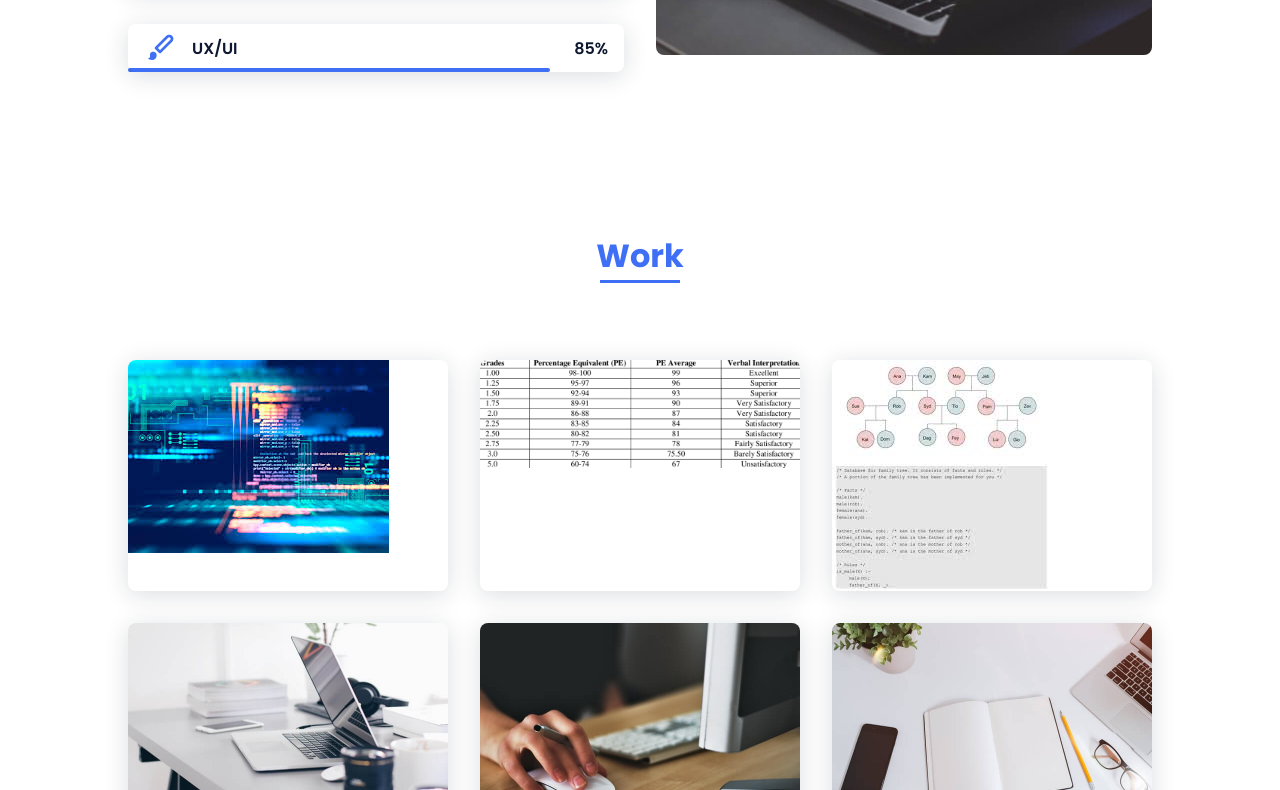
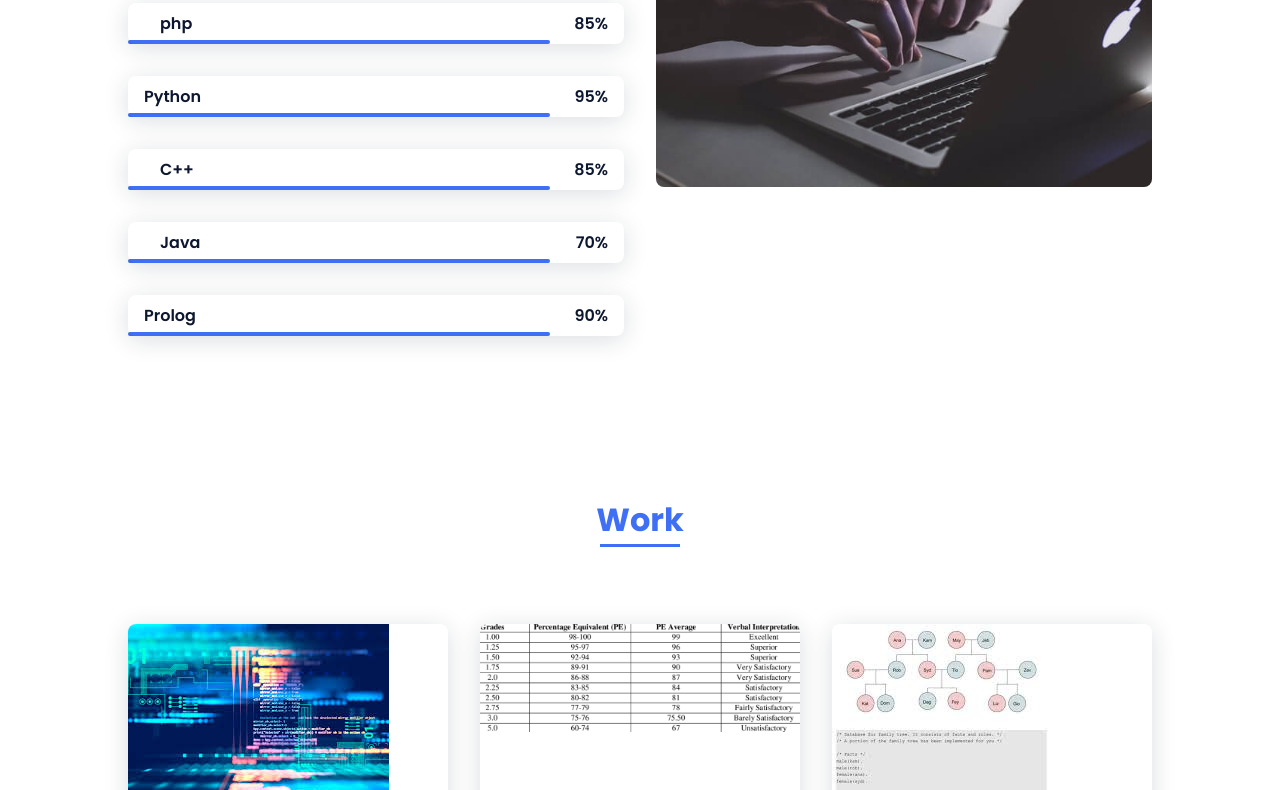
Before and after one commit to NellyNashie/portfolio, a plain HTML site: page index.html in a window 1280 px wide. Shown: the part 1738-2528 px from the top of the page. Drawn offline with nearby package versions, Linux system fonts and the light colour scheme.

Commit message:
portfolio1

```diff
--- a/index.html
+++ b/index.html
@@ -39,7 +39,7 @@
             <!--===== HOME =====-->
             <section class="home bd-grid" id="home">
                 <div class="home__data">
-                    <h1 class="home__title">Hi,<br>I'am <span class="home__title-color">Nelly Nashipae</span><br>id 670057 <span class="home__title"><br>Fundamentals of Programming</span></h1>
+                    <h1 class="home__title">Hi,<br>I'am <span class="home__title-color">Nelly Nashipae</span><br>I'm a <span class="home__title"><br>Programmer</span></h1>
 
                     <a href="#contact" class="button">Contact</a>
                 </div>
@@ -89,7 +89,7 @@
                     <p class="skills__text">These are the skills I acquired in this course: </p>
                         <div class="skills__data">
                             <div class="skills__names">
-                                <i class='bx bxl-html5 skills__icon'></i>
+
                                 <span class="skills__name">HTML5</span>
                             </div>
                             <div class="skills__bar skills__html">
@@ -101,7 +101,7 @@
                         </div>
                         <div class="skills__data">
                             <div class="skills__names">
-                                <i class='bx bxl-css3 skills__icon'></i>
+
                                 <span class="skills__name">CSS3</span>
                             </div>
                             <div class="skills__bar skills__css">
@@ -113,7 +113,7 @@
                         </div>
                         <div class="skills__data">
                             <div class="skills__names">
-                                <i class='bx bxl-javascript skills__icon' ></i>
+
                                 <span class="skills__name">JAVASCRIPT</span>
                             </div>
                             <div class="skills__bar skills__js">
@@ -125,14 +125,66 @@
                         </div>
                         <div class="skills__data">
                             <div class="skills__names">
-                                <i class='bx bxs-paint skills__icon'></i>
-                                <span class="skills__name">UX/UI</span>
+                                <i class='bx bx1-php skills__icon'></i>
+                                <span class="skills__name">php</span>
                             </div>
                             <div class="skills__bar skills__ux">
 
                             </div>
                             <div>
                                 <span class="skills__percentage">85%</span>
+                            </div>
+                        </div>
+
+                        <div class="skills__data">
+                            <div class="skills__names">
+                                <i class="fa-brands fa-python"></i>
+                                <span class="skills__name">Python</span>
+                            </div>
+                            <div class="skills__bar skills__ux">
+
+                            </div>
+                            <div>
+                                <span class="skills__percentage">95%</span>
+                            </div>
+                        </div>
+
+                        <div class="skills__data">
+                            <div class="skills__names">
+                                <i class='bx bxs-c++ skills__icon'></i>
+                                <span class="skills__name">C++</span>
+                            </div>
+                            <div class="skills__bar skills__ux">
+
+                            </div>
+                            <div>
+                                <span class="skills__percentage">85%</span>
+                            </div>
+                        </div>
+
+                        <div class="skills__data">
+                            <div class="skills__names">
+                                <i class='bx bxs-java skills__icon'></i>
+                                <span class="skills__name">Java</span>
+                            </div>
+                            <div class="skills__bar skills__ux">
+
+                            </div>
+                            <div>
+                                <span class="skills__percentage">70%</span>
+                            </div>
+                        </div>
+
+                        <div class="skills__data">
+                            <div class="skills__names">
+                                <i class='bx bxs-prologskills__icon'></i>
+                                <span class="skills__name">Prolog</span>
+                            </div>
+                            <div class="skills__bar skills__ux">
+
+                            </div>
+                            <div>
+                                <span class="skills__percentage">90%</span>
                             </div>
                         </div>
                     </div>
@@ -187,6 +239,7 @@
         <!--===== FOOTER =====-->
         <footer class="footer">
             <p class="footer__title">Nelly</p>
+            <p class="footer__copy">nellynashy@gmail.com</p>
             <div class="footer__social">
                 <a href="#" class="footer__icon"><i class='bx bxl-facebook' ></i></a>
                 <a href="#" class="footer__icon"><i class='bx bxl-instagram' ></i></a>
```
Also changed, not shown: 1 other file.
